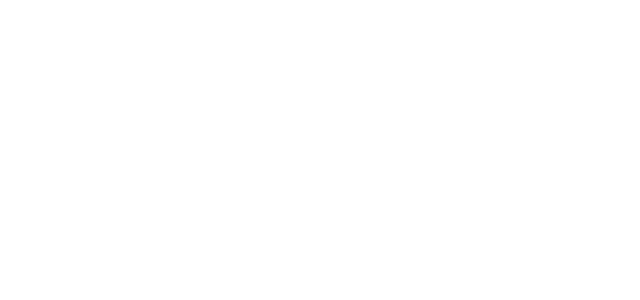
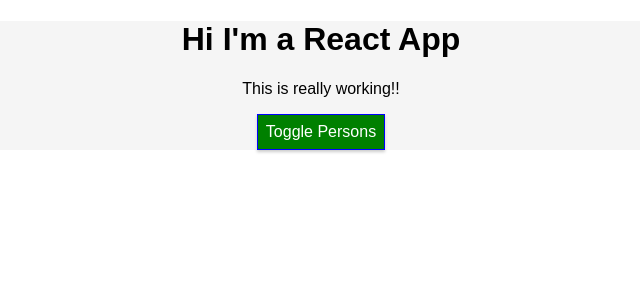
Before and after one commit to AlphaNiner1415/react-tutorial, a React app in the folder react-complete-guide/: page / in a window 1280 px wide. Shown: the top 300 px of the page, without its empty margins (319-959 px from the left). Built offline with nearby package versions, Linux system fonts and the light colour scheme.

Commit message:
Cockpit, actually finished, app optimized a bit

```diff
--- a/react-complete-guide/src/components/Cockpit/Cockpit.js
+++ b/react-complete-guide/src/components/Cockpit/Cockpit.js
@@ -3,6 +3,11 @@
 import classes from './Cockpit.css'
 const cockpit = (props) => {
     let assignedClasses = [];
+    let btnClass = '';
+    if(props.showPersons){
+        btnClass = classes.Red;
+    }
+
     if (props.persons.length <= 2) {
         assignedClasses.push(classes.red);
     }
@@ -13,7 +18,8 @@
         <div className = {classes.Cockpit}>
             <h1 >Hi I'm a React App</h1>  {/*One root element per component is typical */}
             <p className={assignedClasses.join(' ')}>This is really working!!</p>
-            <button className={btnClass} onClick={this.togglePersonsHandler}>Toggle Persons</button>
+            <button className={btnClass} onClick={props.clicked}>Toggle Persons</button>
         </div>
     );
 };
+export default cockpit
--- a/react-complete-guide/src/containers/App.js
+++ b/react-complete-guide/src/containers/App.js
@@ -1,7 +1,8 @@
 import React, { Component } from 'react';
+
 import classes from './App.css';
 import Persons from '../components/Persons/Persons';
-
+import Cockpit from '../components/Cockpit/Cockpit';
 
 //Stateful component, try to have as less of these as possible.
 class App extends Component {
@@ -64,38 +65,26 @@
 
     render() {
         let persons = null;
-        let btnClass = '';
 
         if ( this.state.showPersons ){
-            persons = (
-                <div>
-                    <Persons
+            persons = <Persons
                         persons={this.state.persons}
                         clicked={this.deletePersonHandler}
-                        changed={this.nameChangeHandler}
-                    />
-
-                </div>
-            );
+                        changed={this.nameChangeHandler}/>;
             // style.backgroundColor = 'red';
             // style[':hover'] = {
             //     backgroundColor:'salmon',
             //     color: 'black'
             // }
-            btnClass = classes.Red;
-        }
-
-        let assignedClasses = [];
-        if(this.state.persons.length <=2){
-            assignedClasses.push(classes.red);
-        }
-        if(this.state.persons.length <=1){
-            assignedClasses.push(classes.bold);
         }
 
         return (
 
             <div className={classes.App}>
+                <Cockpit
+                    showPersons={this.state.showPersons}
+                    persons = {this.state.persons}
+                    clicked = {this.togglePersonsHandler} />
                 { /*Note 1*/ }
                 {persons}
 
```
